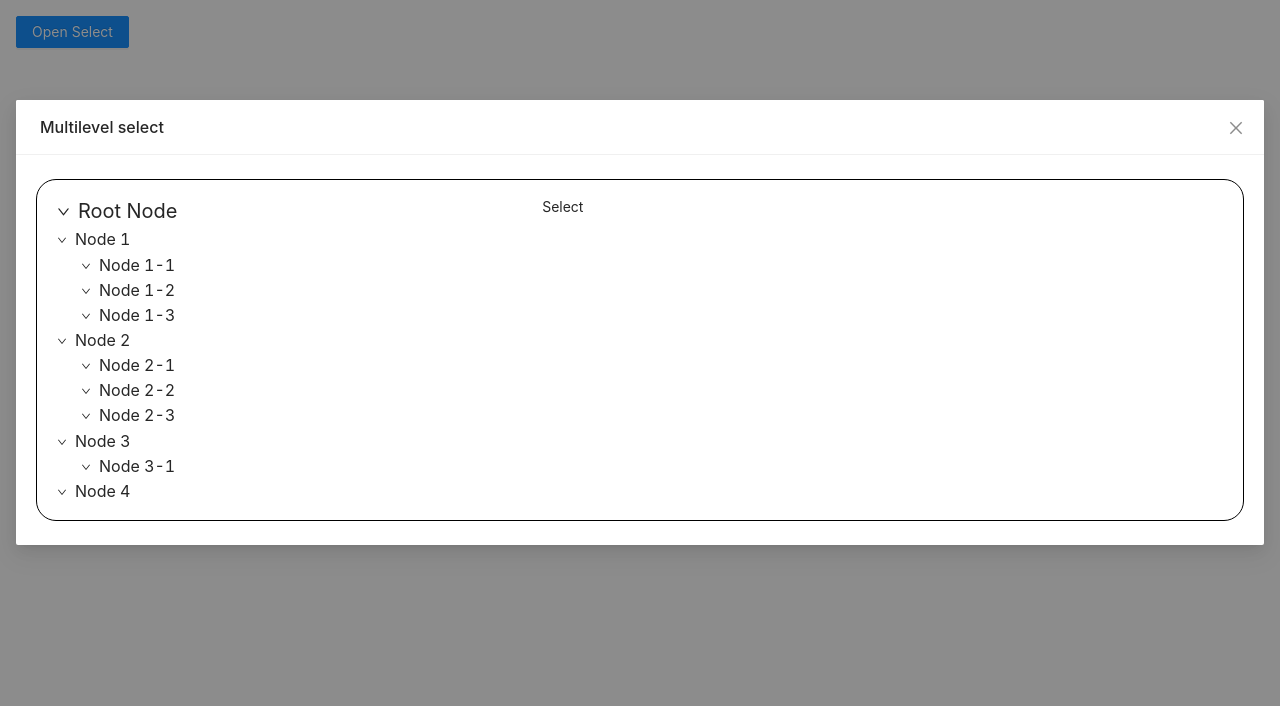
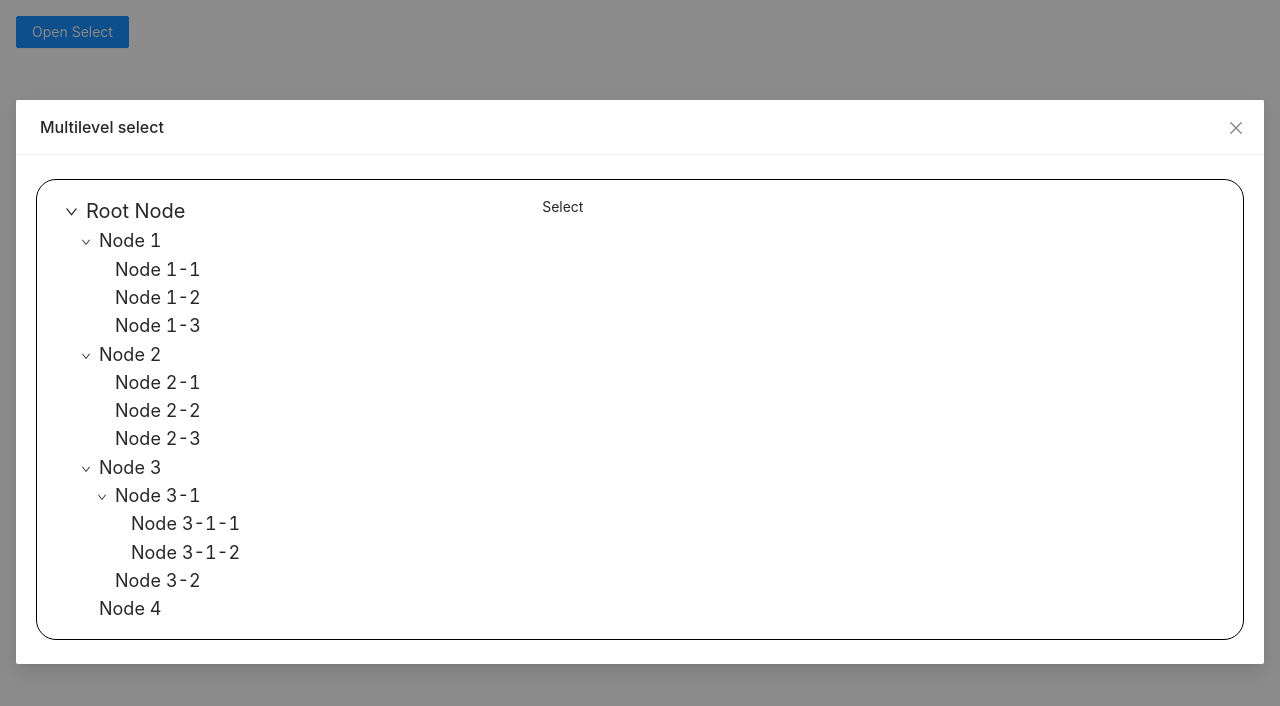
Before and after one commit to minhnhut16/category-tree, a React (Create React App) app: page / in a window 1280 px wide. Both pictures are taken after a click on the button "Open Select". Shown: the top 706 px of the page. Built offline with nearby package versions, Linux system fonts and the light colour scheme.

Commit message:
refactor tree

```diff
--- a/src/App.js
+++ b/src/App.js
@@ -64,6 +64,23 @@ const exampleData = {
           name: 'Node 3-1',
           id: uuid(),
           type: 'store',
+          children: [
+            {
+              name: 'Node 3-1-1',
+              id: uuid(),
+              type: 'merchant-sub',
+            },
+            {
+              name: 'Node 3-1-2',
+              id: uuid(),
+              type: 'merchant-sub',
+            },
+          ],
+        },
+        {
+          name: 'Node 3-2',
+          id: uuid(),
+          type: 'store',
         },
       ],
     },
--- a/src/components/MultilevelSelect/TreeViewer.js
+++ /dev/null
@@ -1,55 +0,0 @@
-import { useCallback } from 'react';
-import isArray from 'lodash/isArray';
-import PropTypes from 'prop-types';
-
-import DefaultNode from './DefaultNode';
-
-const TreeViewer = ({ tree, CustomNode, onToggle, onChange, activeNode }) => {
-  const renderTree = useCallback(
-    (node, level = 0) => {
-      const Node = CustomNode ?? DefaultNode;
-
-      return (
-        <Node
-          level={level}
-          data={node}
-          key={node.id}
-          onToggle={() => onToggle && onToggle(node.id)}
-          onChange={() => node.id !== activeNode?.id && onChange && onChange(node)}
-          isActiveNode={activeNode?.id === node.id}
-        >
-          {isArray(node?.children)
-            ? node.children.map(childNode => renderTree(childNode, level + 1))
-            : null}
-        </Node>
-      );
-    },
-    [CustomNode, activeNode, onChange, onToggle]
-  );
-
-  if (!tree) {
-    return null;
-  }
-
-  return <div>{renderTree(tree)}</div>;
-};
-
-TreeViewer.propTypes = {
-  tree: PropTypes.shape({}),
-  CustomNode: PropTypes.node,
-  onToggle: PropTypes.func,
-  onChange: PropTypes.func,
-  activeNode: PropTypes.shape({
-    id: PropTypes.string,
-  }),
-};
-
-TreeViewer.defaultProps = {
-  tree: null,
-  CustomNode: null,
-  onToggle: null,
-  onChange: null,
-  activeNode: null,
-};
-
-export default TreeViewer;
--- a/src/components/MultilevelSelect/DefaultNode/index.js
+++ b/src/components/MultilevelSelect/TreeViewer/DefaultNode/index.js
@@ -1,16 +1,16 @@
 /* eslint-disable jsx-a11y/no-static-element-interactions */
 import styled from 'styled-components';
 import PropTypes from 'prop-types';
-import isArray from 'lodash/isArray';
 
+import { isNotEmptyArray } from '../utils';
 import ExpandIcon from './ExpandIcon';
 
 const NodeList = styled.ul`
   list-style-type: none;
   margin: 0;
-  padding-left: ${props => (props.isRootNode ? '0' : '1.5rem')};
-  height: ${props => !props.isExpanded && '0'};
-  transition: height 0.2s cubic-bezier(0.645, 0.045, 0.355, 1);
+  padding-left: 1rem;
+  transition: height 300ms cubic-bezier(0.4, 0, 0.2, 1);
+  transition-duration: 300ms;
   overflow-y: hidden;
 `;
 
@@ -26,14 +26,24 @@ const Expand = styled.span`
   }
 `;
 
-const NodeContent = styled.div`
-  font-size: ${props => (props.isRootNode ? '20px' : '16px')};
-  font-size: ${props => (props.isRootNode ? '600' : '400')};
-  color: ${props => props.isActiveNode && 'blue'};
-  cursor: pointer;
+const Extra = styled.span`
+  width: 18px;
+  display: inline-block;
 `;
 
-const DefaultNode = ({ level, data, children, onToggle, onChange, isActiveNode }) => {
+const NodeContent = styled.div`
+  font-size: ${props => (props.isRootNode ? '20px' : '18px')};
+  font-size: ${props => (props.isRootNode ? '600' : '400')};
+  background-color: ${props => props.isSelected && 'rgba(25, 118, 210, 0.2) !important'};
+  cursor: pointer;
+  padding: 0 0.5rem;
+
+  &:hover {
+    background-color: rgba(0, 0, 0, 0.04);
+  }
+`;
+
+const DefaultNode = ({ level, data, children, onClick, isSelected }) => {
   if (!data) {
     return null;
   }
@@ -43,16 +53,20 @@ const DefaultNode = ({ level, data, children, onToggle, onChange, isActiveNode }
 
   return (
     <>
-      <NodeContent isActiveNode={isActiveNode} isRootNode={isRootNode}>
-        <Expand onClick={onToggle} isRootNode={isRootNode} isExpanded={isExpanded}>
-          <ExpandIcon />
-        </Expand>
+      <NodeContent isSelected={isSelected} isRootNode={isRootNode} onClick={onClick}>
+        {isNotEmptyArray(children) ? (
+          <Expand isRootNode={isRootNode} isExpanded={isExpanded}>
+            <ExpandIcon />
+          </Expand>
+        ) : (
+          <Extra />
+        )}
 
-        <span onClick={onChange}>{data.name}</span>
+        <span>{data.name}</span>
       </NodeContent>
 
-      {isArray(children) && (
-        <NodeList isExpanded={isExpanded} isRootNode={isRootNode}>
+      {isNotEmptyArray(children) && (
+        <NodeList isExpanded={isExpanded}>
           {children.map(child => (
             <WrapperChild key={child.key}>{child}</WrapperChild>
           ))}
@@ -69,18 +83,16 @@ DefaultNode.propTypes = {
     isExpanded: PropTypes.bool,
   }),
   children: PropTypes.arrayOf(PropTypes.node),
-  onToggle: PropTypes.func,
-  onChange: PropTypes.func,
-  isActiveNode: PropTypes.bool,
+  onClick: PropTypes.func,
+  isSelected: PropTypes.bool,
 };
 
 DefaultNode.defaultProps = {
   level: 0,
   data: null,
   children: null,
-  onToggle: null,
-  onChange: null,
-  isActiveNode: false,
+  onClick: null,
+  isSelected: false,
 };
 
 export default DefaultNode;
--- /dev/null
+++ b/src/components/MultilevelSelect/TreeViewer/index.js
@@ -0,0 +1,86 @@
+/* eslint-disable no-param-reassign */
+import { useCallback, useEffect, useState } from 'react';
+import PropTypes from 'prop-types';
+import cloneDeep from 'lodash/cloneDeep';
+
+import { formatTree, isNotEmptyArray } from './utils';
+import DefaultNode from './DefaultNode';
+
+const TreeViewer = ({ treeData, CustomNode, onChange }) => {
+  const [tree, setTree] = useState({});
+  const [selectedNode, setSelectedNode] = useState({});
+
+  const handleClick = useCallback(
+    curNode => {
+      // Toggle expand node
+      const clonedTree = cloneDeep(tree);
+      function traversal(node) {
+        if (node.id === curNode.id) {
+          node.isExpanded = !node.isExpanded;
+          return;
+        }
+
+        if (isNotEmptyArray(node.children)) {
+          node.children.forEach(childNode => traversal(childNode));
+        }
+      }
+      traversal(clonedTree);
+      setTree(clonedTree);
+
+      // Change selected node
+      if (curNode.id !== selectedNode.id) {
+        setSelectedNode(curNode);
+        if (onChange) {
+          onChange(curNode);
+        }
+      }
+    },
+    [onChange, selectedNode.id, tree]
+  );
+
+  const renderTree = useCallback(
+    (node, level = 0) => {
+      const Node = CustomNode ?? DefaultNode;
+
+      return (
+        // Node includes node content and a list of its children (if have)
+        <Node
+          level={level}
+          data={node}
+          key={node.id}
+          onClick={() => {
+            handleClick(node);
+          }}
+          isSelected={selectedNode.id === node.id}
+        >
+          {isNotEmptyArray(node?.children)
+            ? node.children.map(childNode => renderTree(childNode, level + 1))
+            : null}
+        </Node>
+      );
+    },
+    [CustomNode, handleClick, selectedNode.id]
+  );
+
+  useEffect(() => {
+    if (treeData) {
+      setTree(formatTree(treeData));
+    }
+  }, [treeData]);
+
+  return <div>{renderTree(tree)}</div>;
+};
+
+TreeViewer.propTypes = {
+  treeData: PropTypes.shape({}),
+  CustomNode: PropTypes.node,
+  onChange: PropTypes.func,
+};
+
+TreeViewer.defaultProps = {
+  treeData: null,
+  CustomNode: null,
+  onChange: null,
+};
+
+export default TreeViewer;
--- /dev/null
+++ b/src/components/MultilevelSelect/TreeViewer/utils.js
@@ -0,0 +1,26 @@
+/* eslint-disable no-param-reassign */
+import cloneDeep from 'lodash/cloneDeep';
+
+export function isNotEmptyArray(arr) {
+  return Array.isArray(arr) && arr.length;
+}
+
+export function formatTree(tree) {
+  const formatedTree = cloneDeep(tree);
+
+  function traversal(node) {
+    if (!node.id) {
+      throw new Error('some node is missing id');
+    }
+    node.isExpanded = true;
+
+    if (isNotEmptyArray(node?.children)) {
+      node.children.forEach(childNode => traversal(childNode));
+    } else {
+      delete node.children;
+    }
+  }
+
+  traversal(formatedTree);
+  return formatedTree;
+}
--- a/src/components/MultilevelSelect/index.js
+++ b/src/components/MultilevelSelect/index.js
@@ -1,7 +1,4 @@
-/* eslint-disable no-param-reassign */
 import { useCallback, useEffect, useState } from 'react';
-import isArray from 'lodash/isArray';
-import cloneDeep from 'lodash/cloneDeep';
 import styled from 'styled-components';
 import { Col, Row } from 'antd';
 import PropTypes from 'prop-types';
@@ -22,64 +19,17 @@ const TreeWrapper = styled(Col).attrs(props => ({
   ...props,
 }))``;
 
-function formatTree(tree) {
-  const formatedTree = cloneDeep(tree);
-
-  function traversal(node) {
-    if (!node.id) {
-      throw new Error('some node is missing id');
-    }
-    node.isExpanded = true;
-
-    if (isArray(node.children)) {
-      node.children.forEach(childNode => traversal(childNode));
-    }
-  }
-
-  traversal(formatedTree);
-  return formatedTree;
-}
-
 const MultilevelSelect = ({ treeData }) => {
-  const [tree, setTree] = useState({});
-  // use activeNodeData for select section @an nguyen
   const [activeNode, setActiveNode] = useState({});
-
-  const handleToggle = useCallback(
-    id => {
-      const clonedTree = cloneDeep(tree);
-      function traversal(node) {
-        if (node.id === id) node.isExpanded = !node.isExpanded;
-
-        if (isArray(node.children)) {
-          node.children.forEach(childNode => traversal(childNode));
-        }
-      }
-      traversal(clonedTree);
-      setTree(clonedTree);
-    },
-    [tree]
-  );
 
   const handleChange = useCallback(node => {
     setActiveNode(node);
   }, []);
 
-  useEffect(() => {
-    if (treeData) {
-      setTree(formatTree(treeData));
-    }
-  }, [treeData]);
-
   return (
     <Wrapper>
       <TreeWrapper>
-        <TreeViewer
-          tree={tree}
-          onToggle={handleToggle}
-          onChange={handleChange}
-          activeNode={activeNode}
-        />
+        <TreeViewer treeData={treeData} onChange={handleChange} />
       </TreeWrapper>
 
       {/* // An nguyen section */}
```
Also changed, not shown: src/components/MultilevelSelect/TreeViewer/DefaultNode/ExpandIcon.js (renamed from src/components/MultilevelSelect/DefaultNode/ExpandIcon.js).
